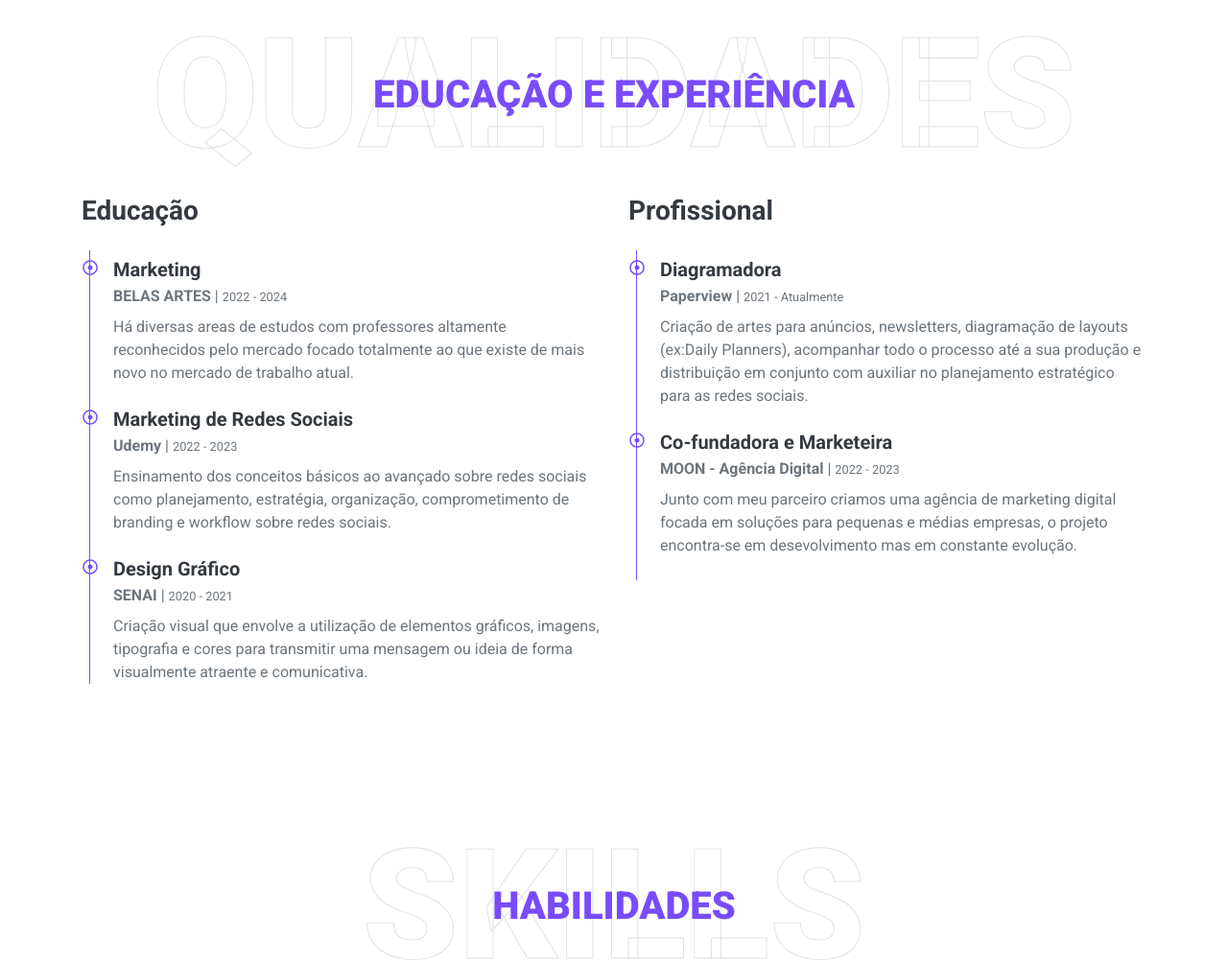
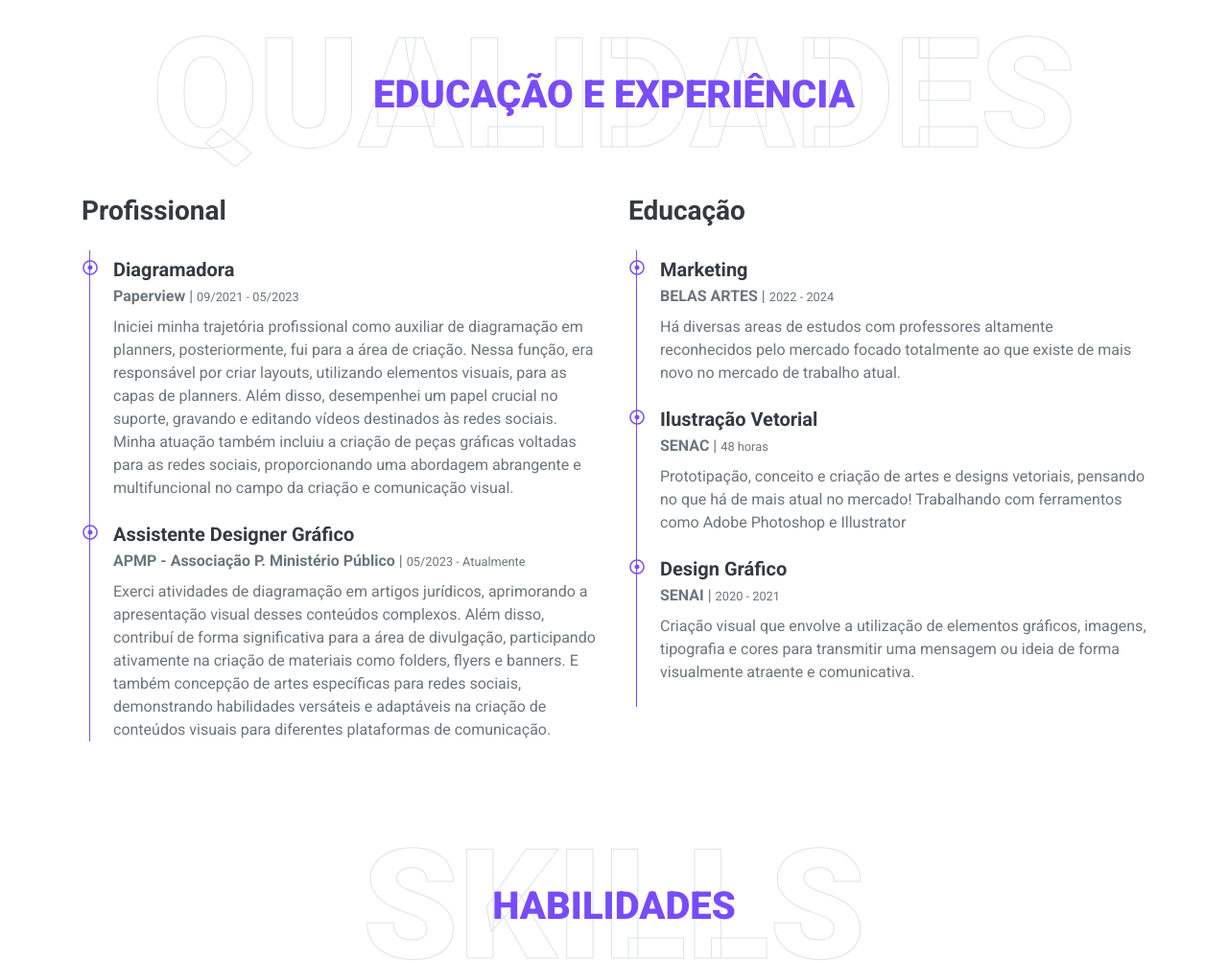
Before and after one commit to HenriqueFurtado-Dev/Camilla-Tauany-Portfolio, a plain HTML site: page index.html in a window 1280 px wide. Shown: the part 1722-2725 px from the top of the page at 96% size. Drawn offline with nearby package versions, Linux system fonts and the light colour scheme.

Commit message:
atualizado seções de educação e profissionais

```diff
--- a/index.html
+++ b/index.html
@@ -139,6 +139,25 @@
             </div>
             <div class="profissional row align-items-center">
                 <div class="col-lg-6">
+                    <h3 class="mb-4">Profissional</h3>
+                    <div class="border-left border-primary pt-2 pl-4 ml-2">
+                        <div class="position-relative mb-4">
+                            <i class="far fa-dot-circle text-primary position-absolute" style="top: 2px; left: -32px;"></i>
+                            <h5 class="font-weight-bold mb-1">Diagramadora</h5>
+                            <p class="mb-2"><strong>Paperview</strong> | <small>09/2021 - 05/2023</small></p>
+                            <p>
+                                Iniciei minha trajetória profissional como auxiliar de diagramação em planners, posteriormente, fui para a área de criação. Nessa função, era responsável por criar layouts, utilizando elementos visuais, para as capas de planners. Além disso, desempenhei um papel crucial no suporte, gravando e editando vídeos destinados às redes sociais. Minha atuação também incluiu a criação de peças gráficas voltadas para as redes sociais, proporcionando uma abordagem abrangente e multifuncional no campo da criação e comunicação visual.
+                            </p>
+                        </div>
+                        <div class="position-relative mb-4">
+                            <i class="far fa-dot-circle text-primary position-absolute" style="top: 2px; left: -32px;"></i>
+                            <h5 class="font-weight-bold mb-1">Assistente Designer Gráfico</h5>
+                            <p class="mb-2"><strong>APMP - Associação P. Ministério Público</strong> | <small>05/2023 - Atualmente</small></p>
+                            <p>Exerci atividades de diagramação em artigos jurídicos, aprimorando a apresentação visual desses conteúdos complexos. Além disso, contribuí de forma significativa para a área de divulgação, participando ativamente na criação de materiais como folders, flyers e banners. E também concepção de artes específicas para redes sociais, demonstrando habilidades versáteis e adaptáveis na criação de conteúdos visuais para diferentes plataformas de comunicação.</p>
+                        </div>
+                    </div>
+                </div>
+                <div class="profissional col-lg-6">
                     <h3 class="mb-4">Educação</h3>
                     <div class="border-left border-primary pt-2 pl-4 ml-2">
                         <div class="position-relative mb-4">
@@ -149,9 +168,9 @@
                         </div>
                         <div class="position-relative mb-4">
                             <i class="far fa-dot-circle text-primary position-absolute" style="top: 2px; left: -32px;"></i>
-                            <h5 class="font-weight-bold mb-1">Marketing de Redes Sociais</h5>
-                            <p class="mb-2"><strong>Udemy</strong> | <small>2022 - 2023</small></p>
-                            <p>Ensinamento dos conceitos básicos ao avançado sobre redes sociais como planejamento, estratégia, organização, comprometimento de branding e workflow sobre redes sociais.</p>
+                            <h5 class="font-weight-bold mb-1">Ilustração Vetorial</h5>
+                            <p class="mb-2"><strong>SENAC</strong> | <small>48 horas</small></p>
+                            <p>Prototipação, conceito e criação de artes e designs vetoriais, pensando no que há de mais atual no mercado! Trabalhando com ferramentos como Adobe Photoshop e Illustrator</p>
                         </div>
                         <div class="position-relative mb-4">
                             <i class="far fa-dot-circle text-primary position-absolute" style="top: 2px; left: -32px;"></i>
@@ -160,23 +179,7 @@
                             <p>Criação visual que envolve a utilização de elementos gráficos, imagens, tipografia e cores para transmitir uma mensagem ou ideia de forma visualmente atraente e comunicativa.</p>
                         </div>
                     </div>
-                </div>
-                <div class="profissional col-lg-6">
-                    <h3 class="mb-4">Profissional</h3>
-                    <div class="border-left border-primary pt-2 pl-4 ml-2">
-                        <div class="position-relative mb-4">
-                            <i class="far fa-dot-circle text-primary position-absolute" style="top: 2px; left: -32px;"></i>
-                            <h5 class="font-weight-bold mb-1">Diagramadora</h5>
-                            <p class="mb-2"><strong>Paperview</strong> | <small>2021 - Atualmente</small></p>
-                            <p>Criação de artes para anúncios, newsletters, diagramação de layouts (ex:Daily Planners), acompanhar todo o processo até a sua produção e distribuição em conjunto com auxiliar no planejamento estratégico para as redes sociais.</p>
-                        </div>
-                        <div class="position-relative mb-4">
-                            <i class="far fa-dot-circle text-primary position-absolute" style="top: 2px; left: -32px;"></i>
-                            <h5 class="font-weight-bold mb-1">Co-fundadora e Marketeira</h5>
-                            <p class="mb-2"><strong>MOON - Agência Digital</strong> | <small>2022 - 2023</small></p>
-                            <p>Junto com meu parceiro criamos uma agência de marketing digital focada em soluções para pequenas e médias empresas, o projeto encontra-se em desevolvimento mas em constante evolução.</p>
-                        </div>
-                    </div>
+
                 </div>
             </div>
         </div>
```
